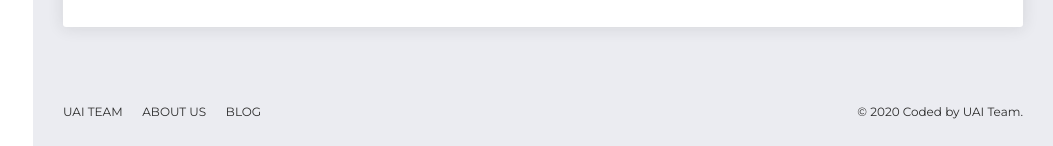
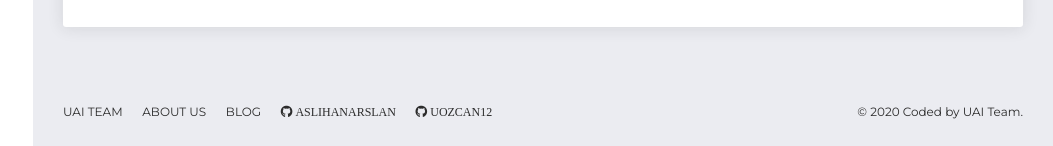
Before and after one commit to uozcan12/uai-covid19-tur, a Flask app: page / in a window 1280 px wide. Shown: the part 4006-4152 px from the top of the page, without its empty margins (227-1280 px from the left). Run offline with Flask 2, Linux system fonts and the light colour scheme; some libraries are stand-ins or nearby versions.

Commit message:
added github adresses

```diff
--- a/templates/dashboard.html
+++ b/templates/dashboard.html
@@ -262,6 +262,20 @@
                             <li>
                                 <a>
                                     Blog
+                                </a>
+                            </li>
+                            <li>
+                                <a href="https://github.com/AslihanArslan">
+                                    <i class="fab fa-github">
+                                      AslihanArslan
+                                    </i>
+                                </a>
+                            </li>
+                            <li>
+                                <a href="https://github.com/uozcan12">
+                                    <i class="fab fa-github">
+                                      uozcan12
+                                    </i>
                                 </a>
                             </li>
                         </ul>
```
